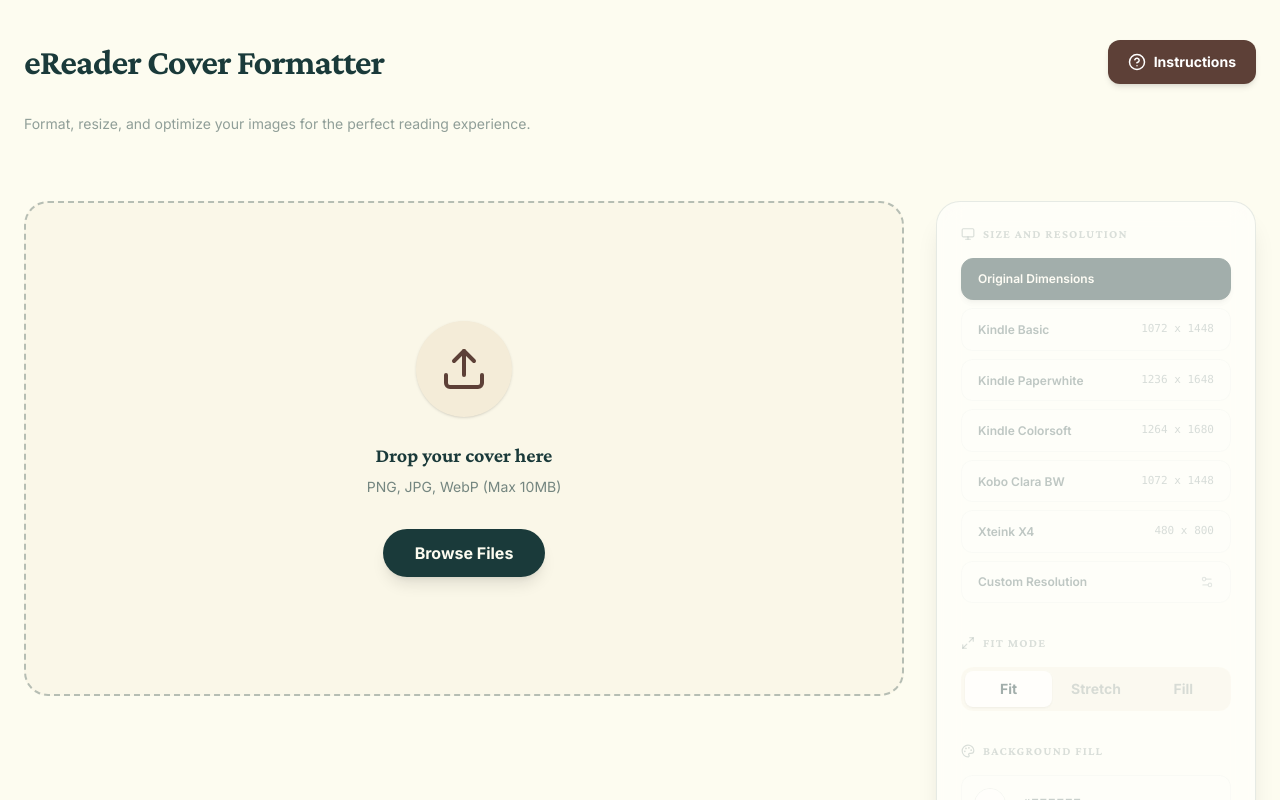
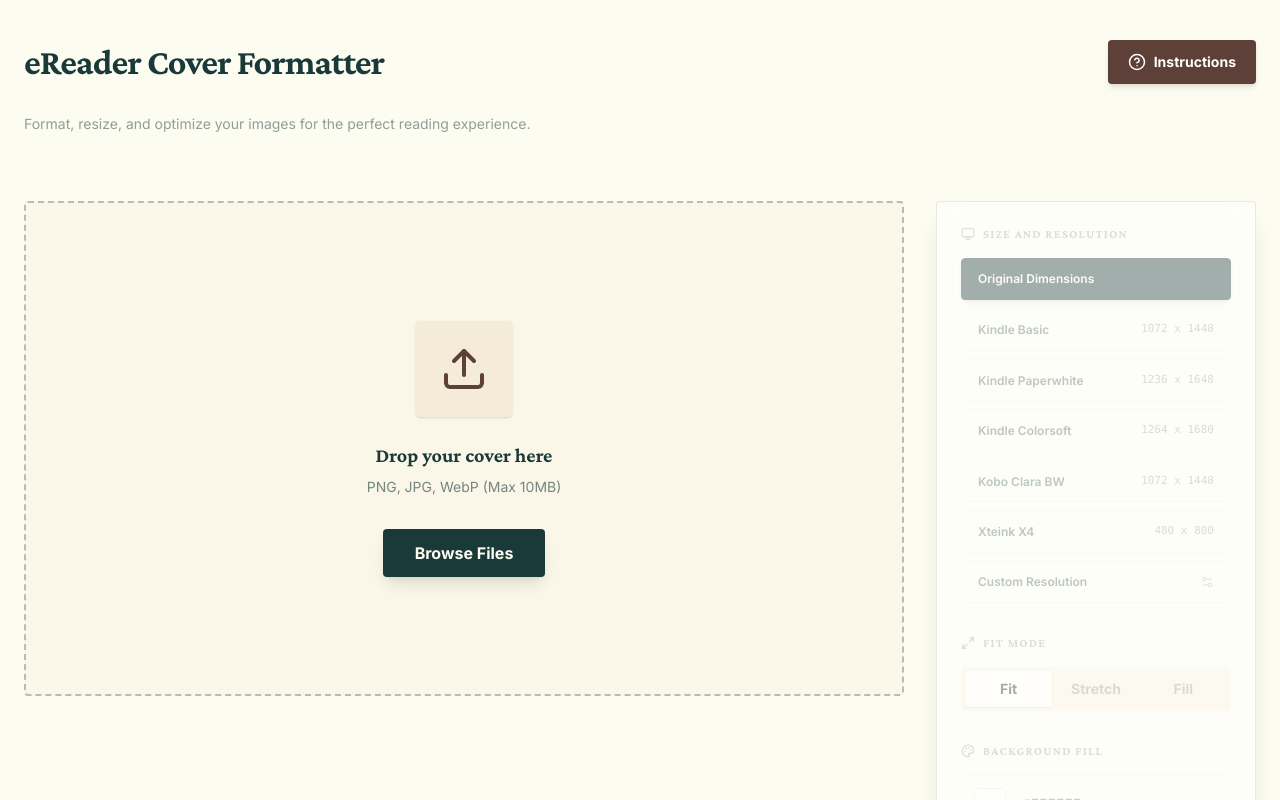
Before and after one commit to gedevcel/ereader-cover-formatter, a React (Vite) app: page / in a window 1280 px wide. Shown: the top 800 px of the page. Built offline with nearby package versions, Linux system fonts and the light colour scheme.

Commit message:
style(ui): sharp borders

```diff
--- a/index.html
+++ b/index.html
@@ -4,7 +4,7 @@
     <meta charset="UTF-8" />
     <link rel="icon" type="image/svg+xml" href="/favicon.svg" />
     <meta name="viewport" content="width=device-width, initial-scale=1.0" />
-    <title>ereader-cover-formatter</title>
+    <title>eReader Cover Formatter</title>
     <link rel="preconnect" href="https://fonts.googleapis.com">
     <link rel="preconnect" href="https://fonts.gstatic.com" crossorigin>
     <link href="https://fonts.googleapis.com/css2?family=Inter:wght@400;500;600;700&family=Crimson+Pro:ital,wght@0,400;0,700;1,400&display=swap" rel="stylesheet">
--- a/src/components/DropZone.tsx
+++ b/src/components/DropZone.tsx
@@ -55,7 +55,7 @@ export const DropZone: React.FC<DropZoneProps> = ({
         onDragOver={handleDragOver}
         onDragLeave={handleDragLeave}
         onDrop={handleDrop}
-        className={`relative aspect-3/4 sm:aspect-square lg:aspect-16/10 xl:aspect-video rounded-3xl border-2 border-dashed transition-all duration-300 flex flex-col items-center justify-center overflow-hidden
+        className={`relative aspect-3/4 sm:aspect-square lg:aspect-16/10 xl:aspect-video rounded border-2 border-dashed transition-all duration-300 flex flex-col items-center justify-center overflow-hidden
           ${preview ? "border-library-leather/20 bg-library-sepia/20 shadow-inner" : "border-library-green/30 hover:border-library-green/60 bg-library-sepia/30"}
           ${isDragging ? "border-library-green border-solid bg-library-sepia/50" : ""}
         `}
@@ -81,7 +81,7 @@ export const DropZone: React.FC<DropZoneProps> = ({
             </div>
             <button
               onClick={onClear}
-              className="p-2 bg-red-900/10 hover:bg-red-900 text-red-900 hover:text-white rounded-lg transition-all active:scale-90 hover:cursor-pointer"
+              className="p-2 bg-red-900/10 hover:bg-red-900 text-red-900 hover:text-white rounded-sm transition-all active:scale-90 hover:cursor-pointer"
               title="Clear Image"
             >
               <X size={18} />
@@ -95,13 +95,13 @@ export const DropZone: React.FC<DropZoneProps> = ({
               <img
                 src={preview}
                 alt="Preview"
-                className="h-full w-auto object-contain rounded-md border border-black/10"
+                className="h-full w-auto object-contain rounded-sm border border-black/10"
               />
             </div>
           </div>
         ) : (
           <>
-            <div className="p-6 rounded-full bg-library-sepia text-library-leather mb-6 shadow-sm">
+            <div className="p-6 rounded-sm bg-library-sepia text-library-leather mb-6 shadow-sm">
               <Upload
                 size={48}
                 className={isDragging ? "animate-bounce" : ""}
@@ -115,7 +115,7 @@ export const DropZone: React.FC<DropZoneProps> = ({
                 PNG, JPG, WebP (Max 10MB)
               </p>
             </div>
-            <label className="mt-8 px-8 py-3 bg-library-green text-library-cream rounded-full font-bold cursor-pointer hover:bg-library-green/90 transition-colors shadow-lg active:scale-95">
+            <label className="mt-8 px-8 py-3 bg-library-green text-library-cream rounded-sm font-bold cursor-pointer hover:bg-library-green/90 transition-colors shadow-lg active:scale-95">
               Browse Files
               <input
                 type="file"
--- a/src/components/Header.tsx
+++ b/src/components/Header.tsx
@@ -29,7 +29,7 @@ export const Header: React.FC = () => {
 
         <button
           onClick={() => setShowInstructions(true)}
-          className="hidden sm:flex items-center gap-2 px-5 py-3 bg-library-leather text-white rounded-xl font-bold text-sm transition-all shadow-md hover:bg-library-leather/90 active:scale-95 cursor-pointer shrink-0"
+          className="hidden sm:flex items-center gap-2 px-5 py-3 bg-library-leather text-white rounded-sm font-bold text-sm transition-all shadow-md hover:bg-library-leather/90 active:scale-95 cursor-pointer shrink-0"
         >
           <HelpCircle size={18} />
           Instructions
@@ -46,7 +46,7 @@ export const Header: React.FC = () => {
 
         <button
           onClick={() => setShowInstructions(true)}
-          className="flex sm:hidden items-center justify-center gap-2 px-5 py-3 bg-library-leather text-white rounded-xl font-bold text-sm transition-all shadow-md hover:bg-library-leather/90 active:scale-95 cursor-pointer w-full"
+          className="flex sm:hidden items-center justify-center gap-2 px-5 py-3 bg-library-leather text-white rounded-sm font-bold text-sm transition-all shadow-md hover:bg-library-leather/90 active:scale-95 cursor-pointer w-full"
         >
           <HelpCircle size={18} />
           Instructions
@@ -59,8 +59,8 @@ export const Header: React.FC = () => {
             className="absolute inset-0 bg-library-green/40 backdrop-blur-sm animate-in fade-in duration-300"
             onClick={() => setShowInstructions(false)}
           />
-          <div className="relative w-full max-w-2xl bg-library-cream border border-library-green/10 rounded-3xl shadow-2xl overflow-hidden animate-in zoom-in-95 fade-in duration-300">
-            <div className="bg-library-sepia px-8 py-6 flex items-center justify-between border-b border-library-green/5">
+          <div className="relative w-full max-w-2xl bg-library-cream border border-library-green/10 rounded-sm shadow-2xl overflow-hidden animate-in zoom-in-95 fade-in duration-300">
+          <div className="bg-library-sepia px-5 py-4 sm:px-8 sm:py-6 flex items-center justify-between border-b border-library-green/5">
               <div className="flex items-center gap-3">
                 <Book className="text-library-leather" size={24} />
                 <h2 className="text-xl font-black font-serif text-library-green">
@@ -69,14 +69,14 @@ export const Header: React.FC = () => {
               </div>
               <button
                 onClick={() => setShowInstructions(false)}
-                className="p-2 hover:bg-library-leather/10 rounded-lg text-library-green/40 hover:text-library-leather transition-all cursor-pointer"
+                className="p-2 hover:bg-library-leather/10 rounded-sm text-library-green/40 hover:text-library-leather transition-all cursor-pointer"
               >
                 <X size={24} />
               </button>
             </div>
 
-            <div className="px-8 py-8 overflow-y-auto max-h-[70vh]">
-              <div className="space-y-8">
+            <div className="px-5 py-6 sm:px-8 sm:py-8 overflow-y-auto max-h-[75vh]">
+              <div className="space-y-6 sm:space-y-8">
                 <section>
                   <h3 className="text-xs font-bold uppercase tracking-[0.2em] text-library-leather/60 mb-4 px-1">
                     How to use this tool
@@ -90,9 +90,9 @@ export const Header: React.FC = () => {
                     ].map((step, i) => (
                       <div
                         key={i}
-                        className="flex gap-4 p-4 bg-white/40 rounded-2xl border border-library-green/5"
+                        className="flex gap-3 sm:gap-4 p-3 sm:p-4 bg-white/40 rounded-sm border border-library-green/5"
                       >
-                        <span className="shrink-0 w-6 h-6 rounded-full bg-library-leather text-white text-[10px] font-bold flex items-center justify-center">
+                        <span className="shrink-0 w-6 h-6 rounded-sm bg-library-leather text-white text-[10px] font-bold flex items-center justify-center">
                           {i + 1}
                         </span>
                         <p className="text-sm font-medium leading-relaxed text-library-green/80">
@@ -103,7 +103,7 @@ export const Header: React.FC = () => {
                   </div>
                 </section>
 
-                <section className="bg-library-leather/5 p-6 rounded-2xl border border-library-leather/10">
+                <section className="bg-library-leather/5 p-4 sm:p-6 rounded-sm border border-library-leather/10">
                   <div className="flex items-center gap-3 mb-4">
                     <CheckCircle2 size={20} className="text-library-leather" />
                     <h3 className="text-md font-semibold text-library-green">
@@ -140,10 +140,10 @@ export const Header: React.FC = () => {
               </div>
             </div>
 
-            <div className="bg-white/40 px-8 py-5 flex justify-end gap-3 border-t border-library-green/5">
+            <div className="bg-white/40 px-5 py-4 sm:px-8 sm:py-5 flex justify-end gap-3 border-t border-library-green/5">
               <button
                 onClick={() => setShowInstructions(false)}
-                className="px-6 py-2 bg-library-leather text-white rounded-xl font-bold text-sm shadow-lg hover:bg-library-leather/90 active:scale-95 transition-all cursor-pointer"
+                className="px-6 py-2 bg-library-leather text-white rounded-sm font-bold text-sm shadow-lg hover:bg-library-leather/90 active:scale-95 transition-all cursor-pointer"
               >
                 Got it
               </button>
--- a/src/components/Sidebar.tsx
+++ b/src/components/Sidebar.tsx
@@ -57,7 +57,7 @@ export const Sidebar: React.FC<SidebarProps> = ({
   hasImage,
 }) => {
   return (
-    <aside className="w-full lg:w-80 bg-white/50 backdrop-blur-md border border-library-green/10 rounded-3xl p-6 shadow-xl flex flex-col gap-8 h-fit sticky top-8">
+    <aside className="w-full lg:w-80 bg-white/50 backdrop-blur-md border border-library-green/10 rounded p-6 shadow-xl flex flex-col gap-8 h-fit sticky top-8">
       <div className={!hasImage ? "opacity-40 pointer-events-none" : ""}>
         <h3 className="text-xs font-bold uppercase tracking-widest text-library-green/40 mb-4 flex items-center gap-2">
           <Monitor size={14} /> Size and Resolution
@@ -66,7 +66,7 @@ export const Sidebar: React.FC<SidebarProps> = ({
           <button
             disabled={!hasImage}
             onClick={() => originalRes && onResChange(originalRes)}
-            className={`text-left px-4 py-3 rounded-xl transition-all border cursor-pointer ${
+            className={`text-left px-4 py-3 rounded-sm transition-all border cursor-pointer ${
               selectedRes.label === "Original"
                 ? "bg-library-green text-library-cream border-library-green shadow-md"
                 : "bg-white/50 border-library-green/5 hover:border-library-green/20 text-library-green/70"
@@ -90,7 +90,7 @@ export const Sidebar: React.FC<SidebarProps> = ({
                 key={index}
                 disabled={!hasImage}
                 onClick={() => onResChange(res)}
-                className={`text-left px-4 py-3 rounded-xl transition-all border cursor-pointer ${
+                className={`text-left px-4 py-3 rounded-sm transition-all border cursor-pointer ${
                   selectedRes.label === res.label
                     ? "bg-library-green text-library-cream border-library-green shadow-md"
                     : "bg-white/50 border-library-green/5 hover:border-library-green/20 text-library-green/70"
@@ -118,7 +118,7 @@ export const Sidebar: React.FC<SidebarProps> = ({
                   label: "Custom",
                 })
               }
-              className={`w-full text-left px-4 py-3 rounded-xl transition-all border cursor-pointer flex items-center justify-between ${
+              className={`w-full text-left px-4 py-3 rounded-sm transition-all border cursor-pointer flex items-center justify-between ${
                 selectedRes.label === "Custom"
                   ? "bg-library-green text-library-cream border-library-green shadow-md"
                   : "bg-white/50 border-library-green/5 hover:border-library-green/20 text-library-green/70"
@@ -148,7 +148,7 @@ export const Sidebar: React.FC<SidebarProps> = ({
                     }}
                     max={5000}
                     min={0}
-                    className="w-full bg-white/50 border border-library-green/10 rounded-lg px-3 py-2 text-sm font-mono text-library-green outline-none focus:border-library-green/30 cursor-text"
+                    className="w-full bg-white/50 border border-library-green/10 rounded-sm px-3 py-2 text-sm font-mono text-library-green outline-none focus:border-library-green/30 cursor-text"
                   />
                 </div>
                 <div className="space-y-1">
@@ -167,7 +167,7 @@ export const Sidebar: React.FC<SidebarProps> = ({
                     }}
                     max={5000}
                     min={0}
-                    className="w-full bg-white/50 border border-library-green/10 rounded-lg px-3 py-2 text-sm font-mono text-library-green outline-none focus:border-library-green/30 cursor-text"
+                    className="w-full bg-white/50 border border-library-green/10 rounded-sm px-3 py-2 text-sm font-mono text-library-green outline-none focus:border-library-green/30 cursor-text"
                   />
                 </div>
               </div>
@@ -180,13 +180,13 @@ export const Sidebar: React.FC<SidebarProps> = ({
         <h3 className="text-xs font-bold uppercase tracking-widest text-library-green/40 mb-4 flex items-center gap-2">
           <Maximize2 size={14} /> Fit Mode
         </h3>
-        <div className="flex bg-library-sepia/50 p-1 rounded-xl">
+        <div className="flex bg-library-sepia/50 p-1 rounded-sm">
           {(["fit", "stretch", "fill"] as FitMode[]).map((mode) => (
             <button
               key={mode}
               disabled={!hasImage}
               onClick={() => onFitModeChange(mode)}
-              className={`flex-1 py-2 px-3 rounded-lg capitalize text-sm font-bold transition-all cursor-pointer ${
+              className={`flex-1 py-2 px-3 rounded-sm capitalize text-sm font-bold transition-all cursor-pointer ${
                 fitMode === mode
                   ? "bg-white text-library-green shadow-sm"
                   : "text-library-green/40 hover:text-library-green/60"
@@ -203,8 +203,8 @@ export const Sidebar: React.FC<SidebarProps> = ({
           <h3 className="text-xs font-bold uppercase tracking-widest text-library-green/40 mb-4 flex items-center gap-2">
             <Palette size={14} /> Background Fill
           </h3>
-          <div className="flex items-center gap-4 p-3 bg-white/50 rounded-xl border border-library-green/5">
-            <div className="relative w-8 h-8 overflow-hidden rounded-full border border-library-green/10">
+          <div className="flex items-center gap-4 p-3 bg-white/50 rounded-sm border border-library-green/5">
+            <div className="relative w-8 h-8 overflow-hidden rounded-sm border border-library-green/10">
               <input
                 type="color"
                 disabled={!hasImage}
@@ -224,7 +224,7 @@ export const Sidebar: React.FC<SidebarProps> = ({
         <h3 className="text-xs font-bold uppercase tracking-widest text-library-green/40 mb-4 flex items-center gap-2">
           <Move size={14} /> Alignment
         </h3>
-        <div className="grid grid-cols-3 gap-1 w-24 bg-library-sepia/30 p-1 rounded-lg">
+        <div className="grid grid-cols-3 gap-1 w-24 bg-library-sepia/30 p-1 rounded-sm">
           {(
             [
               "tl",
@@ -255,7 +255,7 @@ export const Sidebar: React.FC<SidebarProps> = ({
       <button
         disabled={!hasImage}
         onClick={onDownload}
-        className={`w-full py-4 rounded-2xl font-bold flex items-center justify-center gap-2 transition-all shadow-lg
+        className={`w-full py-4 rounded-sm font-bold flex items-center justify-center gap-2 transition-all shadow-lg
           ${
             hasImage
               ? "bg-library-leather text-white hover:bg-library-leather/90 active:scale-95 cursor-pointer"
```
